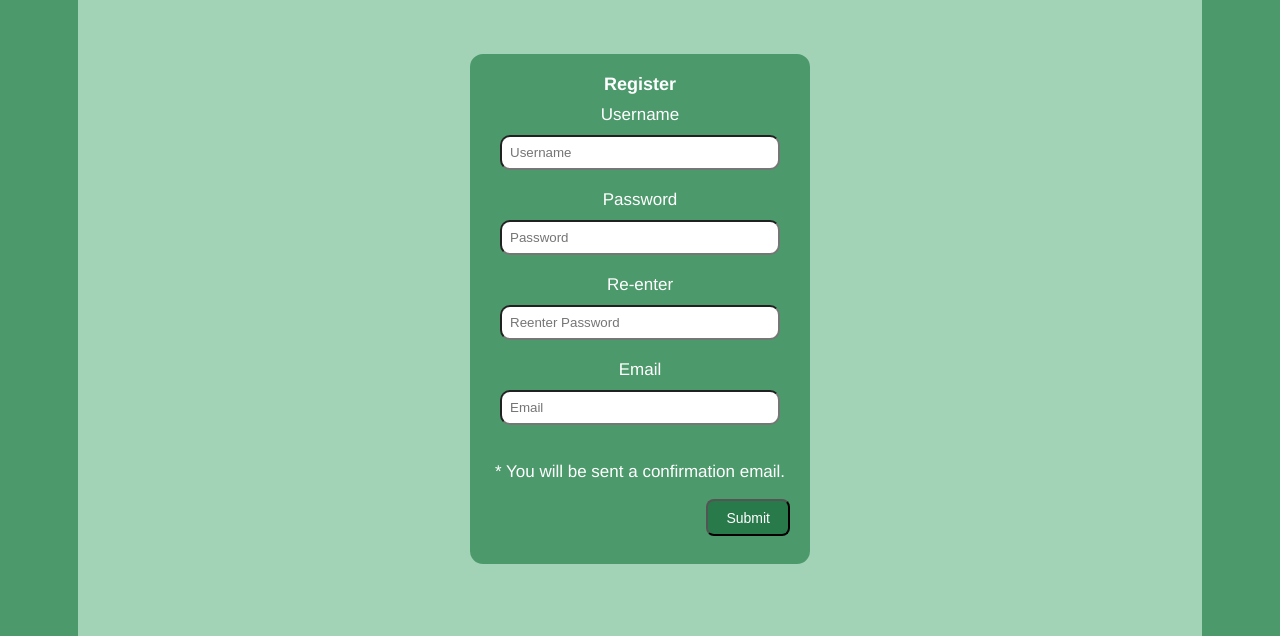
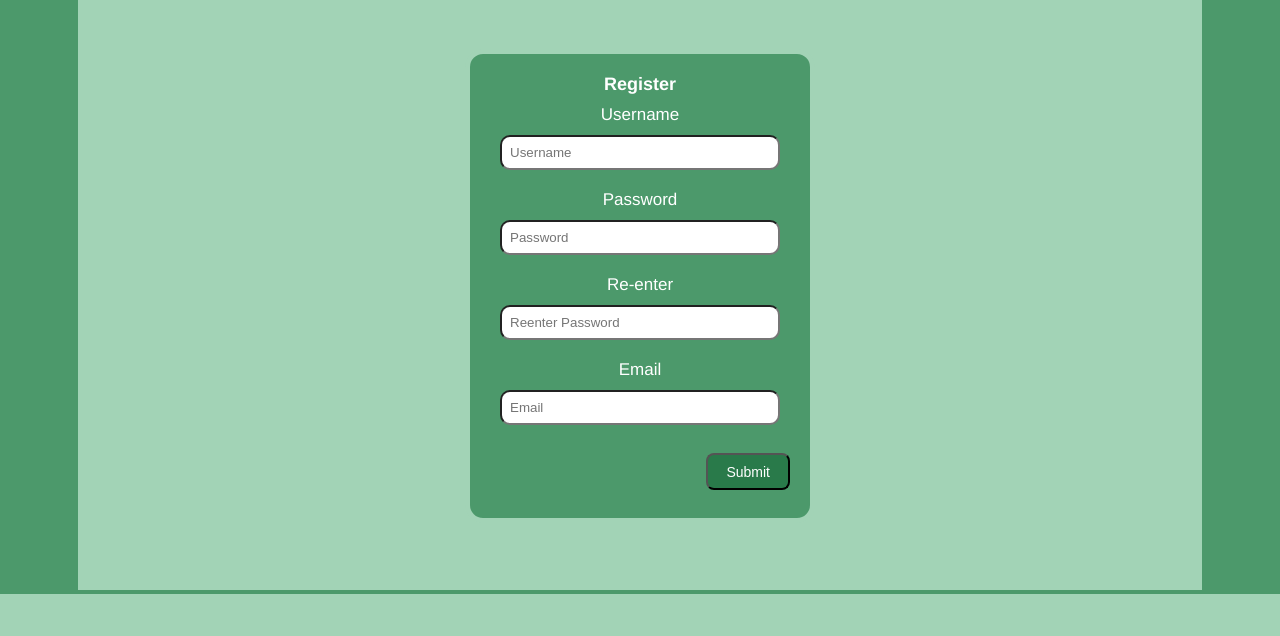
Before and after one commit to dennisYatunin/bloginator, a Flask app: page /register in a window 1280 px wide. Shown: the part 206-842 px from the top of the page. After the commit the page ends 800 px from the top, so only its background shows below. Run offline with Flask 2, Linux system fonts and the light colour scheme.

Commit message:
no more confirmation

```diff
--- a/templates/register.html
+++ b/templates/register.html
@@ -24,7 +24,7 @@
 <input class="form-field" type="password" name="password2" placeholder="Reenter Password" required / <br/>
 <div class="form-title"> Email </div>
 <input class="form-field" type="email" name="email" placeholder="Email" required / <br/>
-<p style="color:white">* You will be sent a confirmation email. </p>
+<!-- <p style="color:white">* You will be sent a confirmation email. </p> -->
 <div class="submit-container">
 <input class="submit-button" name="button" type="submit" value="Submit" />
 </div>
```
